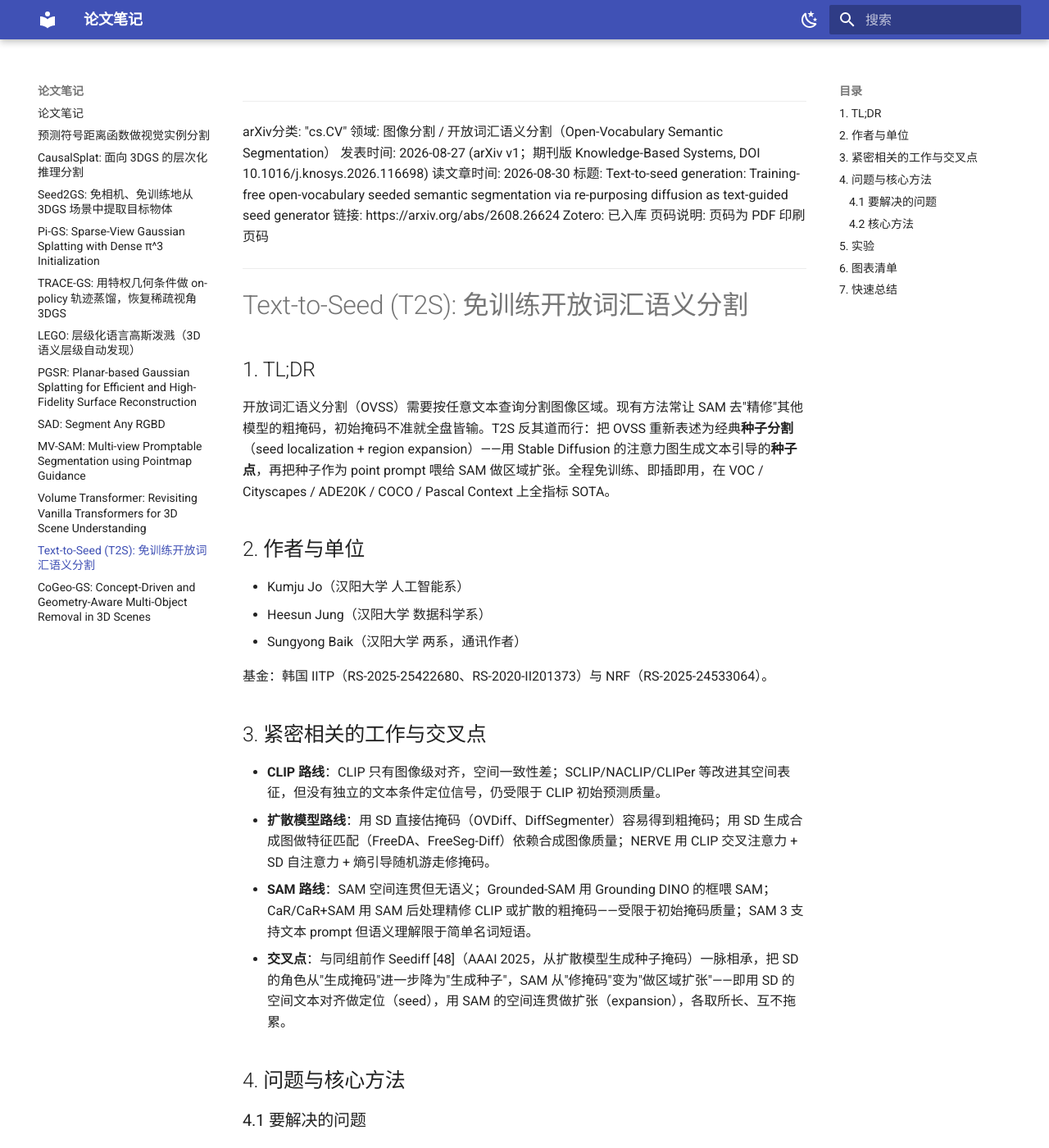
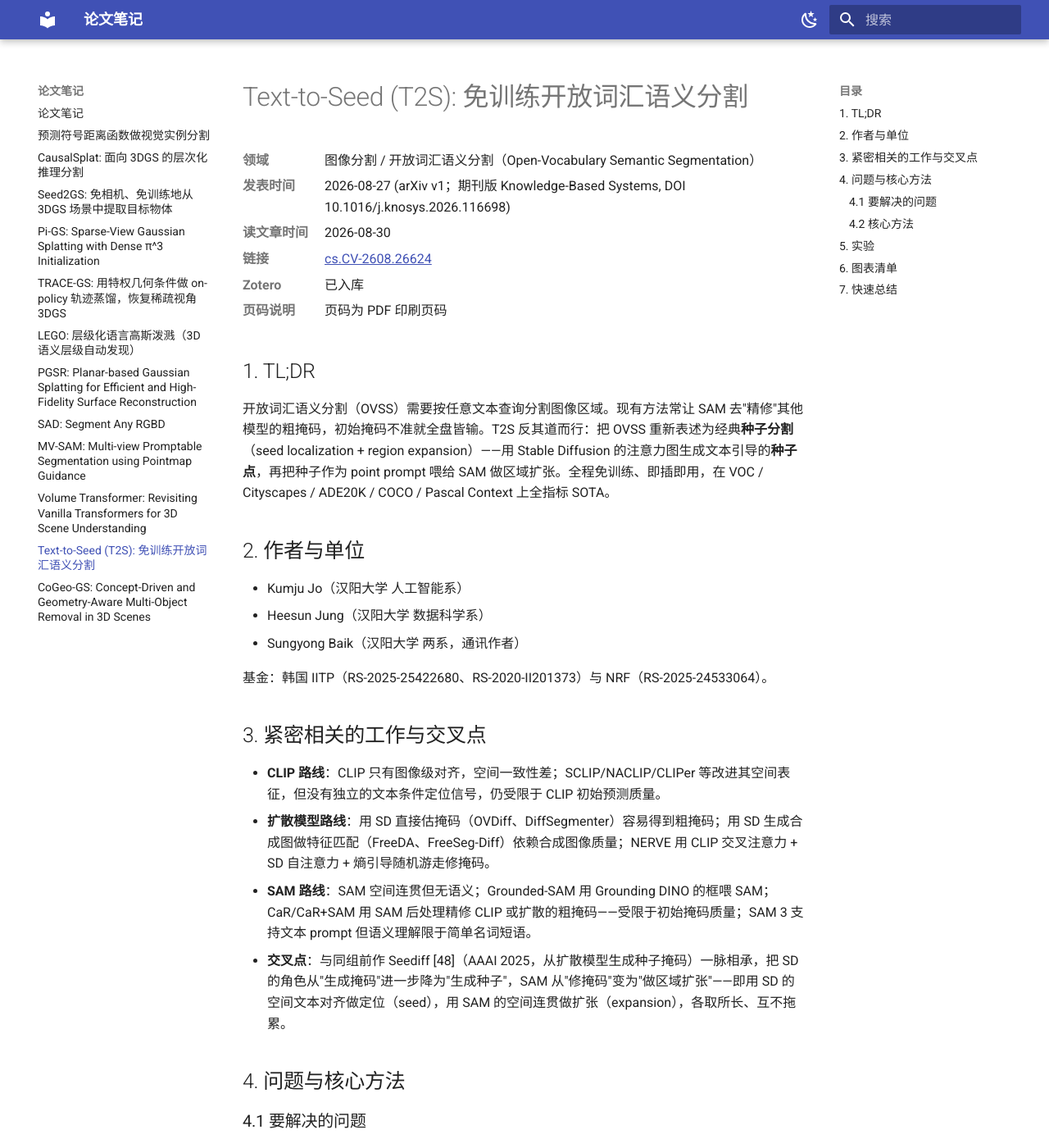
Before and after one commit to fpg2012/new-papernote, an MkDocs documentation site: the page built from docs/2026-08-30_jo_text-to-seed-generation.md, in a window 1280 px wide and 1400 px high. Shown: the whole window at 82% size. Built offline with MkDocs 1.6.1 and Material for MkDocs 9.7.7, drawn with Linux system fonts in a browser that asks for light colours.

Commit message:
docs: 元信息改用对齐表格，修复含冒号标题的 YAML front matter
- hooks.py: 胶囊 meta 条改为标题下方简洁两列表格
- extra.css: 移除胶囊样式，新增 paper-meta-table 表格样式
- 修复两篇笔记标题含未加引号冒号导致 front matter 无法解析、页面顶部泄漏原文的问题

```diff
--- a/docs/2026-08-30_jo_text-to-seed-generation.md
+++ b/docs/2026-08-30_jo_text-to-seed-generation.md
@@ -1,12 +1,12 @@
 ---
 arXiv分类: "cs.CV"
-领域: 图像分割 / 开放词汇语义分割（Open-Vocabulary Semantic Segmentation）
-发表时间: 2026-08-27 (arXiv v1；期刊版 Knowledge-Based Systems, DOI 10.1016/j.knosys.2026.116698)
-读文章时间: 2026-08-30
-标题: Text-to-seed generation: Training-free open-vocabulary seeded semantic segmentation via re-purposing diffusion as text-guided seed generator
-链接: https://arxiv.org/abs/2608.26624
-Zotero: 已入库
-页码说明: 页码为 PDF 印刷页码
+领域: "图像分割 / 开放词汇语义分割（Open-Vocabulary Semantic Segmentation）"
+发表时间: "2026-08-27 (arXiv v1；期刊版 Knowledge-Based Systems, DOI 10.1016/j.knosys.2026.116698)"
+读文章时间: "2026-08-30"
+标题: "Text-to-seed generation: Training-free open-vocabulary seeded semantic segmentation via re-purposing diffusion as text-guided seed generator"
+链接: "https://arxiv.org/abs/2608.26624"
+Zotero: "已入库"
+页码说明: "页码为 PDF 印刷页码"
 ---
 
 # Text-to-Seed (T2S): 免训练开放词汇语义分割
--- a/docs/stylesheets/extra.css
+++ b/docs/stylesheets/extra.css
@@ -1,26 +1,24 @@
-/* 论文元信息条：由 hooks.py 从 front matter 注入 */
-.paper-meta {
-  display: flex;
-  flex-wrap: wrap;
-  gap: .35rem .6rem;
-  margin: .6rem 0 1.2rem;
-  font-size: .78rem;
+/* 论文元信息表：由 hooks.py 从 front matter 注入（标题下方一列两列简洁表格） */
+.paper-meta-table {
+  margin: .6rem 0 1.4rem;
+  width: auto;
+  min-width: 20rem;
+  max-width: 100%;
+  border-collapse: collapse;
 }
-.paper-meta .pm-item {
-  display: inline-flex;
-  align-items: center;
-  gap: .35rem;
-  background: var(--md-default-fg-color--lightest);
-  border: .05rem solid var(--md-default-fg-color--lightest);
-  border-radius: .4rem;
-  padding: .2rem .6rem;
-  color: var(--md-default-fg-color);
+.paper-meta-table th {
+  text-align: left;
+  white-space: nowrap;
+  vertical-align: top;
+  padding: .15rem 1rem .15rem 0;
+  font-weight: 600;
+  color: var(--md-default-fg-color--light);
 }
-.paper-meta .pm-key {
-  font-weight: 700;
-  color: var(--md-primary-fg-color);
+.paper-meta-table td {
+  vertical-align: top;
+  padding: .15rem 0;
 }
-.paper-meta a {
+.paper-meta-table a {
   color: var(--md-typeset-a-color);
   text-decoration: underline;
 }
```
Also changed, not shown: docs/2026-08-30_ni_cogeo-gs-multi-object-removal.md (+7 -7 lines), hooks.py (+15 -12 lines).
